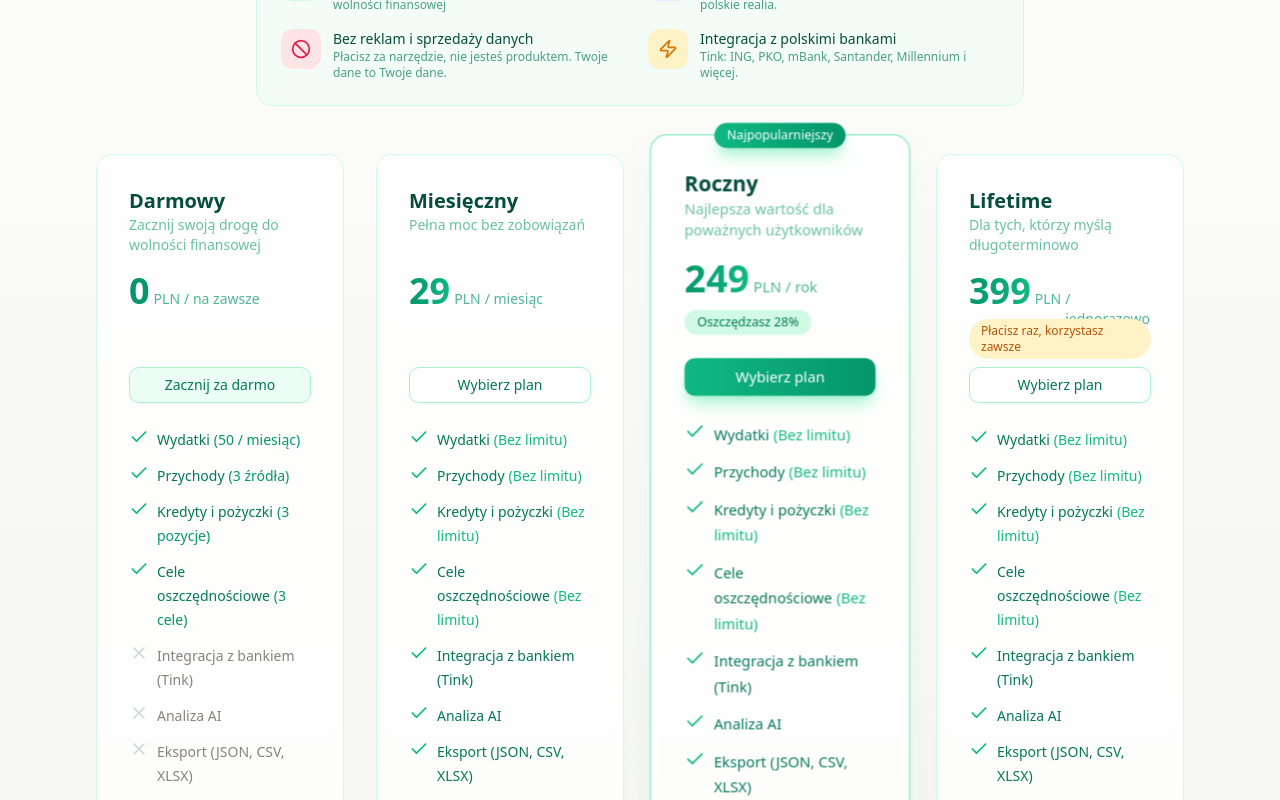
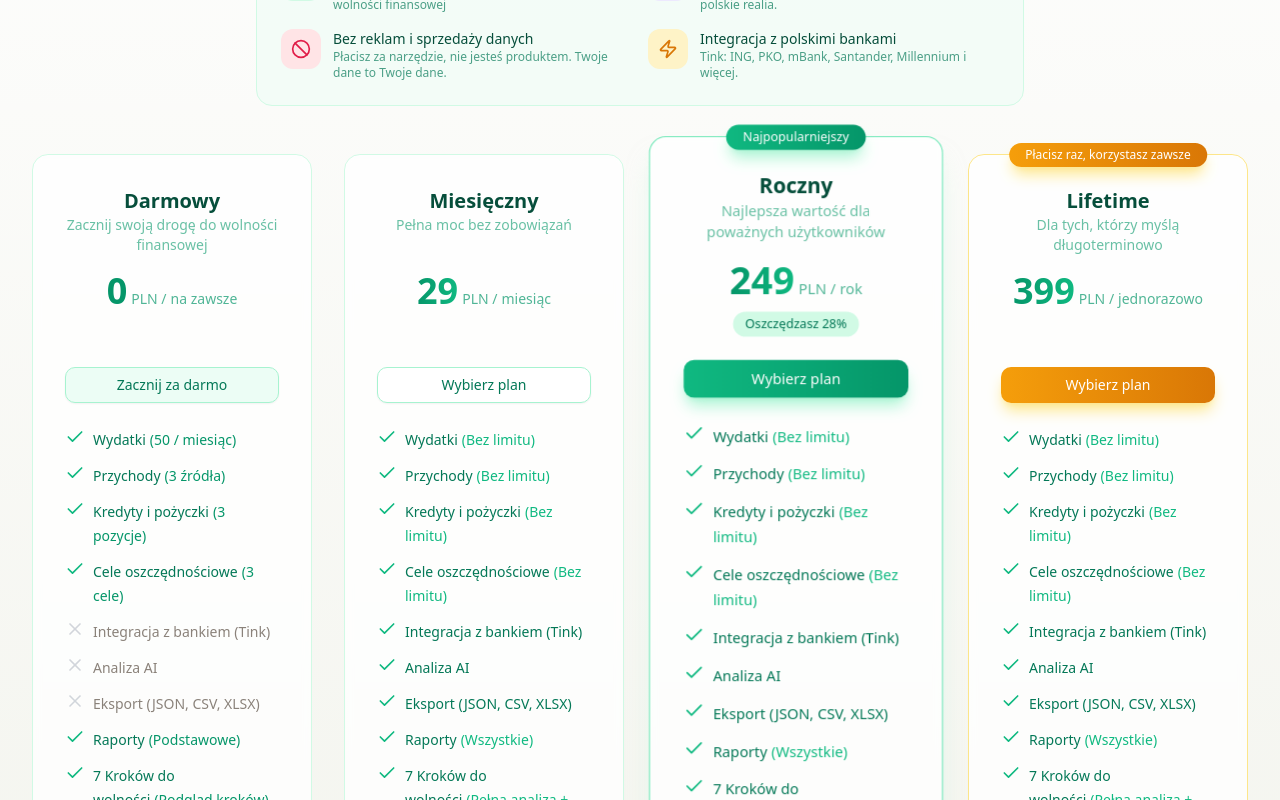
Before and after one commit to elcukro/home-budget, a Next.js app in the folder frontend/: page / in a window 1280 px wide. Shown: the part 8460-9260 px from the top of the page. Built offline with nearby package versions, Linux system fonts and the light colour scheme; no server answers.

Commit message:
style: center pricing text, wider cards, lifetime badge on top

```diff
--- a/frontend/src/components/landing/PricingSection.tsx
+++ b/frontend/src/components/landing/PricingSection.tsx
@@ -134,7 +134,7 @@ const featureLabels: Record<keyof PlanFeatures, string> = {
 export default function PricingSection() {
   return (
     <section id="pricing" className="py-20 bg-gradient-to-b from-white to-emerald-50/30">
-      <div className="max-w-6xl mx-auto px-4 sm:px-6 lg:px-8">
+      <div className="max-w-7xl mx-auto px-4 sm:px-6 lg:px-8">
         <h2 className="text-3xl sm:text-4xl font-bold text-emerald-900 text-center mb-4">
           Zacznij za darmo
         </h2>
@@ -171,10 +171,11 @@ export default function PricingSection() {
         </div>
 
         {/* Pricing Cards */}
-        <div className="grid grid-cols-1 md:grid-cols-2 xl:grid-cols-4 gap-8 mb-16 max-w-7xl mx-auto">
+        <div className="grid grid-cols-1 md:grid-cols-2 xl:grid-cols-4 gap-8 mb-16">
           {plans.map((plan) => {
             const features = plan.id === 'free' ? planFeatures.free : planFeatures.premium;
             const isFree = plan.id === 'free';
+            const isLifetime = plan.id === 'lifetime';
 
             return (
               <div
@@ -182,65 +183,72 @@ export default function PricingSection() {
                 className={`relative bg-white/80 backdrop-blur-sm border rounded-2xl p-8 transition-all duration-300 flex flex-col ${
                   plan.popular
                     ? 'border-emerald-300 shadow-xl shadow-emerald-100/50 scale-105 z-10'
+                    : isLifetime
+                      ? 'border-amber-200 hover:border-amber-300 hover:shadow-lg hover:shadow-amber-100/50'
                       : 'border-emerald-100 hover:border-emerald-200 hover:shadow-lg hover:shadow-emerald-100/50'
                 }`}
               >
+                {/* Top badges */}
                 {plan.popular && (
-                  <div className="absolute -top-3 left-1/2 -translate-x-1/2 px-3 py-1 bg-gradient-to-r from-emerald-500 to-emerald-600 text-white text-xs font-medium rounded-full shadow-lg shadow-emerald-200">
+                  <div className="absolute -top-3 left-1/2 -translate-x-1/2 px-4 py-1 bg-gradient-to-r from-emerald-500 to-emerald-600 text-white text-xs font-medium rounded-full shadow-lg shadow-emerald-200 whitespace-nowrap">
                     Najpopularniejszy
                   </div>
                 )}
+                {plan.bonus && (
+                  <div className="absolute -top-3 left-1/2 -translate-x-1/2 px-4 py-1 bg-gradient-to-r from-amber-500 to-amber-600 text-white text-xs font-medium rounded-full shadow-lg shadow-amber-200 whitespace-nowrap">
+                    {plan.bonus}
+                  </div>
+                )}
 
-                {/* Name - fixed height */}
-                <h3 className="text-xl font-semibold text-emerald-900 h-7">
+                {/* Name - fixed height, centered */}
+                <h3 className="text-xl font-semibold text-emerald-900 h-7 text-center">
                   {plan.name}
                 </h3>
 
-                {/* Description - fixed height */}
-                <p className="text-sm text-emerald-600/60 h-10 mb-4">
+                {/* Description - fixed height, centered */}
+                <p className="text-sm text-emerald-600/60 h-10 mb-4 text-center">
                   {plan.description}
                 </p>
 
-                {/* Price - fixed height */}
-                <div className="flex items-baseline gap-1 h-10 mb-2">
+                {/* Price - fixed height, centered */}
+                <div className="flex items-baseline justify-center gap-1 h-10 mb-2">
                   <span className={`text-4xl font-bold ${isFree ? 'text-emerald-600' : 'bg-gradient-to-r from-emerald-600 to-emerald-500 bg-clip-text text-transparent'}`}>
                     {plan.price}
                   </span>
-                  <span className="text-emerald-600/70 text-sm">PLN</span>
+                  <span className="text-emerald-600/70 text-sm">PLN /</span>
                   <span className="text-emerald-600/70 text-sm">
-                    / {plan.period}
+                    {plan.period}
                   </span>
                 </div>
 
-                {/* Badge area - fixed height */}
-                <div className="h-8 mb-4">
+                {/* Badge area - fixed height, centered */}
+                <div className="h-8 mb-4 text-center">
                   {plan.savings && (
                     <span className="inline-block px-3 py-1 bg-emerald-100 text-emerald-700 text-xs font-medium rounded-full">
                       Oszczędzasz {plan.savings}
                     </span>
                   )}
-                  {plan.bonus && (
-                    <span className="inline-block px-3 py-1 bg-amber-100 text-amber-700 text-xs font-medium rounded-full">
-                      {plan.bonus}
-                    </span>
-                  )}
                 </div>
 
-                {/* Button */}
-                <Link href="/auth/signin" className="block mb-6">
+                {/* Button - centered */}
+                <div className="mb-6">
+                  <Link href="/auth/signin" className="block">
                     <Button
                       className={`w-full ${
                         plan.popular
                           ? 'bg-gradient-to-r from-emerald-500 to-emerald-600 hover:from-emerald-600 hover:to-emerald-700 text-white shadow-lg shadow-emerald-200'
+                          : isLifetime
+                            ? 'bg-gradient-to-r from-amber-500 to-amber-600 hover:from-amber-600 hover:to-amber-700 text-white shadow-lg shadow-amber-200'
                             : isFree
                               ? 'bg-emerald-50 border border-emerald-200 text-emerald-700 hover:bg-emerald-100'
                               : 'bg-white border border-emerald-200 text-emerald-700 hover:bg-emerald-50'
                       }`}
-                    variant={plan.popular ? 'default' : 'outline'}
+                      variant={plan.popular || isLifetime ? 'default' : 'outline'}
                     >
                       {plan.buttonText}
                     </Button>
                   </Link>
+                </div>
 
                 {/* Features */}
                 <ul className="space-y-3 flex-1">
```
Lines whose indentation alone changed are shown as unchanged.
